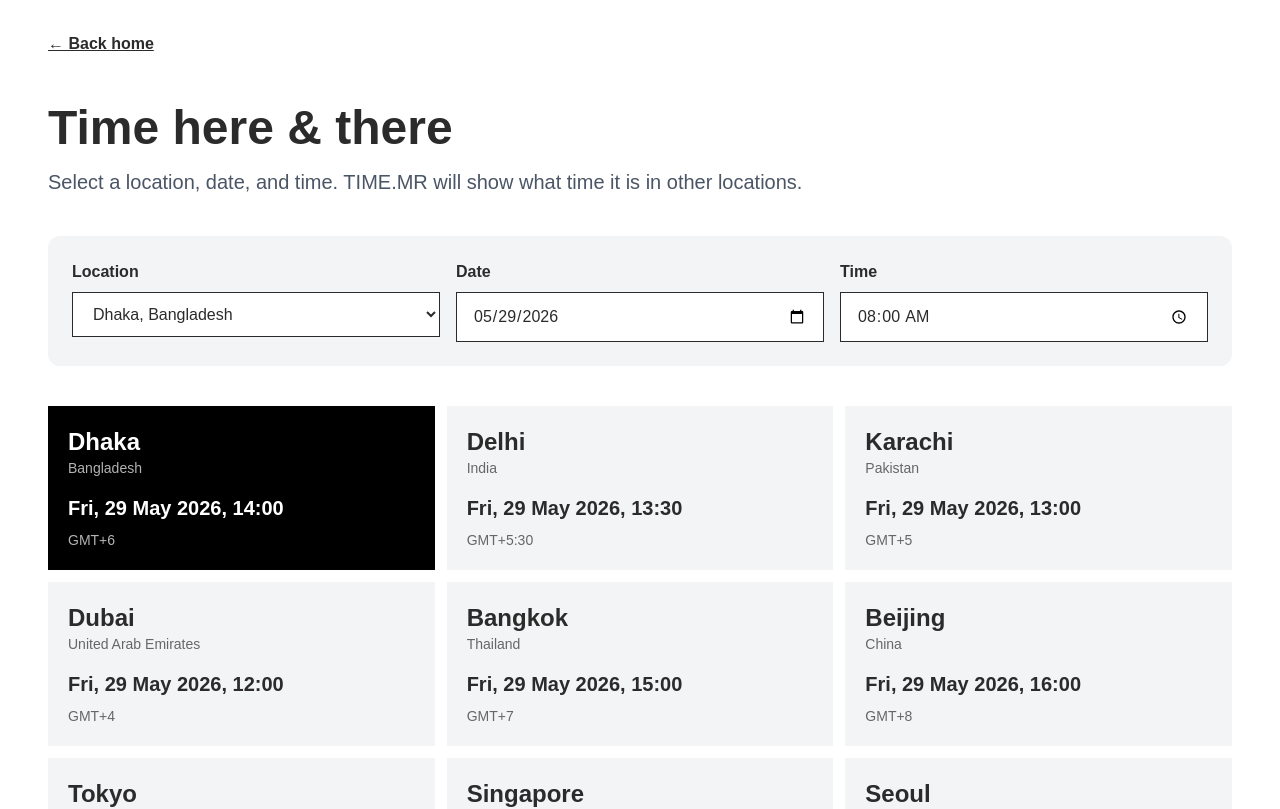
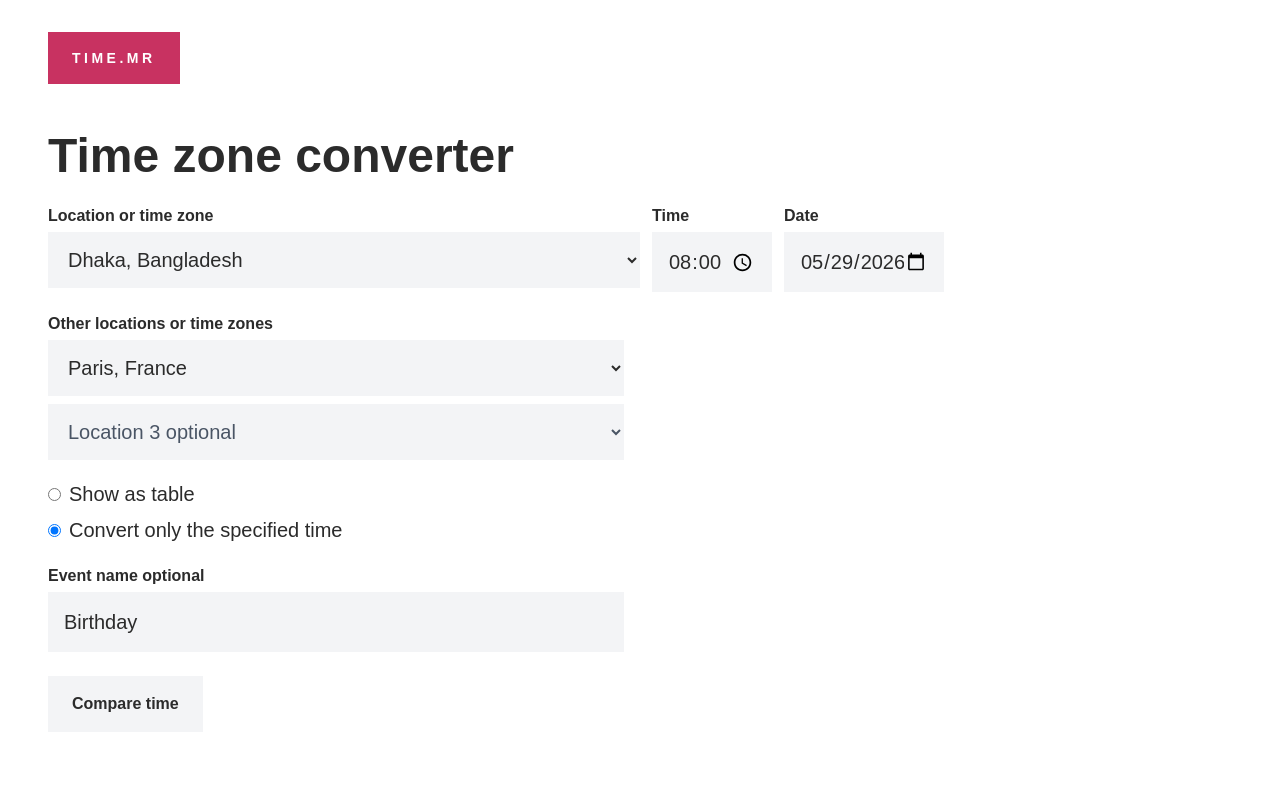
Before and after one commit to ramisha-maliyat/time_mr, a Next.js app: page /converter in a window 1280 px wide. Shown: the top 809 px of the page. Built offline with nearby package versions, Linux system fonts and the light colour scheme.

Commit message:
time here and there page change

```diff
--- a/app/converter/page.tsx
+++ b/app/converter/page.tsx
@@ -5,38 +5,144 @@ import { useMemo, useState } from "react";
 import { locations } from "@/data/locations";
 import { getTimezoneOffsetLabel } from "@/lib/time";
 
+function getDateTimeForDisplay(date: Date, timezone: string) {
+  return new Intl.DateTimeFormat("en-GB", {
+    timeZone: timezone,
+    weekday: "long",
+    day: "2-digit",
+    month: "long",
+    year: "numeric",
+    hour: "2-digit",
+    minute: "2-digit",
+    hour12: false,
+  }).format(date);
+}
+
+function getOnlyTime(date: Date, timezone: string) {
+  return new Intl.DateTimeFormat("en-GB", {
+    timeZone: timezone,
+    hour: "2-digit",
+    minute: "2-digit",
+    hour12: false,
+  }).format(date);
+}
+
+function getOnlyDate(date: Date, timezone: string) {
+  return new Intl.DateTimeFormat("en-GB", {
+    timeZone: timezone,
+    weekday: "long",
+    hour12: false,
+  }).format(date);
+}
+
+function getTimezoneHourDifference(fromTimezone: string, toTimezone: string) {
+  const now = new Date();
+
+  const fromParts = new Intl.DateTimeFormat("en-US", {
+    timeZone: fromTimezone,
+    hour: "2-digit",
+    hour12: false,
+  }).formatToParts(now);
+
+  const toParts = new Intl.DateTimeFormat("en-US", {
+    timeZone: toTimezone,
+    hour: "2-digit",
+    hour12: false,
+  }).formatToParts(now);
+
+  const fromHour = Number(fromParts.find((part) => part.type === "hour")?.value);
+  const toHour = Number(toParts.find((part) => part.type === "hour")?.value);
+
+  let difference = toHour - fromHour;
+
+  if (difference > 12) difference -= 24;
+  if (difference < -12) difference += 24;
+
+  if (difference === 0) return "same time";
+  if (difference > 0) return `+${difference}h`;
+  return `${difference}h`;
+}
+
 export default function ConverterPage() {
   const now = new Date();
 
   const [fromTimezone, setFromTimezone] = useState("Asia/Dhaka");
+  const [toTimezone, setToTimezone] = useState("Europe/Paris");
+  const [thirdTimezone, setThirdTimezone] = useState("");
   const [date, setDate] = useState(now.toISOString().slice(0, 10));
   const [time, setTime] = useState("08:00");
+  const [eventName, setEventName] = useState("Birthday");
+  const [mode, setMode] = useState<"single" | "table">("single");
+  const [submitted, setSubmitted] = useState(false);
+
+  const fromLocation = locations.find(
+    (location) => location.timezone === fromTimezone
+  );
+
+  const toLocation = locations.find(
+    (location) => location.timezone === toTimezone
+  );
+
+  const thirdLocation = locations.find(
+    (location) => location.timezone === thirdTimezone
+  );
+
+  const selectedLocations = [fromLocation, toLocation, thirdLocation].filter(
+    Boolean
+  ) as typeof locations;
 
   const convertedDate = useMemo(() => {
     return new Date(`${date}T${time}:00`);
   }, [date, time]);
 
+  const tableRows = useMemo(() => {
+    return Array.from({ length: 24 }, (_, index) => {
+      const rowDate = new Date(`${date}T00:00:00`);
+      rowDate.setHours(index);
+
+      return {
+        base: rowDate,
+        baseTime: getOnlyTime(rowDate, fromTimezone),
+        targetTime: getOnlyTime(rowDate, toTimezone),
+        baseDay: getOnlyDate(rowDate, fromTimezone),
+        targetDay: getOnlyDate(rowDate, toTimezone),
+      };
+    });
+  }, [date, fromTimezone, toTimezone]);
+
+  const fromTime = fromLocation
+    ? getOnlyTime(convertedDate, fromLocation.timezone)
+    : "";
+
+  const toTime = toLocation
+    ? getOnlyTime(convertedDate, toLocation.timezone)
+    : "";
+
+  const timeDifference =
+    fromLocation && toLocation
+      ? getTimezoneHourDifference(fromLocation.timezone, toLocation.timezone)
+      : "";
+
   return (
     <main className="min-h-screen bg-white px-6 py-8 text-[#2b2b2b] md:px-12">
-      <Link href="/" className="font-bold underline">
-        ← Back home
+      <Link
+        href="/"
+        className="inline-block bg-[#c83261] px-6 py-4 text-sm font-black tracking-[0.25em] text-white"
+      >
+        TIME.MR
       </Link>
 
-      <section className="mt-12">
-        <h1 className="text-5xl font-black">Time here & there</h1>
+      {!submitted && (
+        <section className="mt-12 max-w-4xl">
+          <h1 className="text-5xl font-black">Time zone converter</h1>
 
-        <p className="mt-4 max-w-3xl text-xl text-gray-600">
-          Select a location, date, and time. TIME.MR will show what time it is in
-          other locations.
-        </p>
-
-        <div className="mt-10 grid gap-4 rounded-xl bg-gray-100 p-6 md:grid-cols-3">
+          <div className="mt-6 grid gap-3 md:grid-cols-[2fr_120px_160px]">
             <label className="font-black">
-            Location
+              Location or time zone
               <select
                 value={fromTimezone}
                 onChange={(event) => setFromTimezone(event.target.value)}
-              className="mt-2 w-full border bg-white px-4 py-3 font-medium"
+                className="mt-1 w-full bg-gray-100 px-4 py-4 text-xl font-normal outline-none"
               >
                 {locations.map((location) => (
                   <option key={location.city} value={location.timezone}>
@@ -47,62 +153,273 @@ export default function ConverterPage() {
             </label>
 
             <label className="font-black">
+              Time
+              <input
+                type="time"
+                value={time}
+                onChange={(event) => setTime(event.target.value)}
+                className="mt-1 w-full bg-gray-100 px-4 py-4 text-xl font-normal outline-none"
+              />
+            </label>
+
+            <label className="font-black">
               Date
               <input
                 type="date"
                 value={date}
                 onChange={(event) => setDate(event.target.value)}
-              className="mt-2 w-full border bg-white px-4 py-3 font-medium"
-            />
-          </label>
-
-          <label className="font-black">
-            Time
-            <input
-              type="time"
-              value={time}
-              onChange={(event) => setTime(event.target.value)}
-              className="mt-2 w-full border bg-white px-4 py-3 font-medium"
+                className="mt-1 w-full bg-gray-100 px-4 py-4 text-xl font-normal outline-none"
               />
             </label>
           </div>
 
-        <div className="mt-10 grid grid-cols-1 gap-3 md:grid-cols-3">
-          {locations.map((location) => {
-            const converted = new Intl.DateTimeFormat("en-GB", {
-              timeZone: location.timezone,
-              weekday: "short",
-              day: "2-digit",
-              month: "short",
-              year: "numeric",
-              hour: "2-digit",
-              minute: "2-digit",
-              hour12: false,
-            }).format(convertedDate);
+          <div className="mt-5 max-w-xl">
+            <label className="font-black">
+              Other locations or time zones
+              <select
+                value={toTimezone}
+                onChange={(event) => setToTimezone(event.target.value)}
+                className="mt-1 w-full bg-gray-100 px-4 py-4 text-xl font-normal outline-none"
+              >
+                {locations.map((location) => (
+                  <option key={location.city} value={location.timezone}>
+                    {location.city}, {location.country}
+                  </option>
+                ))}
+              </select>
+            </label>
 
-            const offset = getTimezoneOffsetLabel(
-              location.timezone,
-              convertedDate
-            );
+            <select
+              value={thirdTimezone}
+              onChange={(event) => setThirdTimezone(event.target.value)}
+              className="mt-2 w-full bg-gray-100 px-4 py-4 text-xl text-gray-600 outline-none"
+            >
+              <option value="">Location 3 optional</option>
+              {locations.map((location) => (
+                <option key={location.city} value={location.timezone}>
+                  {location.city}, {location.country}
+                </option>
+              ))}
+            </select>
+          </div>
 
-            const active = location.timezone === fromTimezone;
+          <div className="mt-5 space-y-2 text-xl">
+            <label className="block">
+              <input
+                type="radio"
+                checked={mode === "table"}
+                onChange={() => setMode("table")}
+                className="mr-2"
+              />
+              Show as table
+            </label>
+
+            <label className="block">
+              <input
+                type="radio"
+                checked={mode === "single"}
+                onChange={() => setMode("single")}
+                className="mr-2"
+              />
+              Convert only the specified time
+            </label>
+          </div>
+
+          <label className="mt-5 block max-w-xl font-black">
+            Event name optional
+            <input
+              value={eventName}
+              onChange={(event) => setEventName(event.target.value)}
+              placeholder="Birthday"
+              className="mt-1 w-full bg-gray-100 px-4 py-4 text-xl font-normal outline-none"
+            />
+          </label>
+
+          <button
+            onClick={() => setSubmitted(true)}
+            className="mt-6 bg-gray-100 px-6 py-4 font-black hover:bg-gray-200"
+          >
+            Compare time
+          </button>
+        </section>
+      )}
+
+      {submitted && mode === "single" && (
+        <section className="mt-12 max-w-5xl">
+          <button
+            onClick={() => setSubmitted(false)}
+            className="mb-8 font-bold underline"
+          >
+            ← Edit this event
+          </button>
+
+          <h1 className="text-5xl font-black">
+            {eventName || "Event"}
+          </h1>
+
+          <h2 className="mt-2 text-4xl font-black">
+            {time} on {getDateTimeForDisplay(convertedDate, fromTimezone)} in{" "}
+            {fromLocation?.city}, {fromLocation?.country}
+          </h2>
+
+          <div className="mt-8 flex flex-wrap gap-3">
+            {selectedLocations.map((location) => (
+              <div key={location.city} className="bg-gray-100 p-5">
+                <h3 className="text-3xl font-black">{location.city}</h3>
+                <p className="text-4xl font-black">
+                  {getOnlyTime(convertedDate, location.timezone)}
+                </p>
+                <p className="mt-2 text-sm text-gray-500">
+                  {getTimezoneOffsetLabel(location.timezone, convertedDate)}
+                </p>
+              </div>
+            ))}
+          </div>
+
+          <div className="mt-8 inline-block bg-black px-5 py-2 text-3xl font-black text-white">
+            {fromLocation?.city} to {toLocation?.city}: {timeDifference}
+          </div>
+
+        <div className="mt-8 flex flex-col items-start gap-2 text-xl">
+  <button
+    onClick={() => {
+      setThirdTimezone("America/New_York");
+    }}
+    className="text-left underline hover:text-[#c83261]"
+  >
+    Show another time zone
+  </button>
+
+  <button
+    onClick={() => setSubmitted(false)}
+    className="text-left underline hover:text-[#c83261]"
+  >
+    Edit this event
+  </button>
+
+  <button
+    onClick={() => {
+      setSubmitted(false);
+      setFromTimezone("Asia/Dhaka");
+      setToTimezone("Europe/Paris");
+      setThirdTimezone("");
+      setTime("08:00");
+      setEventName("");
+      setMode("single");
+    }}
+    className="text-left underline hover:text-[#c83261]"
+  >
+    Create a new event
+  </button>
+</div>
+        </section>
+      )}
+
+      {submitted && mode === "table" && (
+  <section className="mt-10 max-w-4xl">
+    <button
+      onClick={() => setSubmitted(false)}
+      className="mb-4 text-sm font-bold underline"
+    >
+      ← Edit comparison
+    </button>
+
+    <h1 className="text-4xl font-black">
+      Time in {fromLocation?.city} and {toLocation?.city}
+    </h1>
+
+    <ul className="mt-3 list-disc pl-5 text-base leading-7">
+      <li>
+        When the time is <b>{time}</b> in {fromLocation?.city}, it is{" "}
+        <b>{toTime}</b> in {toLocation?.city}.
+      </li>
+      <li>Time difference is {timeDifference}.</li>
+      <li>
+        Click edit comparison to change city, date, or time.
+      </li>
+    </ul>
+
+    <h2 className="mt-8 text-2xl font-black">
+      Time difference from {fromLocation?.city}
+    </h2>
+
+    <div className="mt-4 w-[360px] space-y-3">
+      <div className="grid grid-cols-[60px_1fr_70px] items-center gap-2">
+        <span className="text-sm">UTC</span>
+        <div className="h-6 bg-black"></div>
+        <span className="text-sm">GMT</span>
+      </div>
+
+      <div className="grid grid-cols-[60px_1fr_70px] items-center gap-2">
+        <span className="text-sm">{toLocation?.city}</span>
+        <div className="h-6 bg-black"></div>
+        <span className="text-sm">{timeDifference}</span>
+      </div>
+    </div>
+
+    <div className="mt-10 w-[360px]">
+      <div className="grid grid-cols-2 border-b-2 border-black text-center">
+        <div className="py-2 text-2xl font-black">
+          {fromLocation?.city}
+        </div>
+
+        <div className="border-l border-gray-400 py-2 text-2xl font-black">
+          {toLocation?.city} ({timeDifference})
+        </div>
+      </div>
+
+      <div className="grid grid-cols-2 text-center text-sm">
+        <div className="border-r border-gray-400">
+          {tableRows.map((row, index) => {
+            const isSelectedHour = row.baseTime === time;
+            const isWorkHour = index >= 12 && index <= 17;
 
             return (
               <div
-                key={location.city}
-                className={`p-5 ${
-                  active ? "bg-black text-white" : "bg-gray-100"
-                }`}
+                key={`base-${index}`}
+                className={`py-1 ${
+                  isWorkHour ? "bg-green-100" : ""
+                } ${isSelectedHour ? "font-black text-[#c83261]" : ""}`}
               >
-                <h2 className="text-2xl font-black">{location.city}</h2>
-                <p className="text-sm opacity-70">{location.country}</p>
-                <p className="mt-4 text-xl font-bold">{converted}</p>
-                <p className="mt-2 text-sm opacity-70">{offset}</p>
+                {index === 0 && (
+                  <div className="mb-1 text-xs text-gray-500">
+                    {row.baseDay}
+                  </div>
+                )}
+
+                {row.baseTime}
               </div>
             );
           })}
         </div>
+
+        <div>
+          {tableRows.map((row, index) => {
+            const isSelectedHour = row.baseTime === time;
+            const isWorkHour = index >= 12 && index <= 17;
+
+            return (
+              <div
+                key={`target-${index}`}
+                className={`py-1 ${
+                  isWorkHour ? "bg-green-100" : ""
+                } ${isSelectedHour ? "font-black text-[#c83261]" : ""}`}
+              >
+                {index === 0 && (
+                  <div className="mb-1 text-xs text-gray-500">
+                    {row.targetDay}
+                  </div>
+                )}
+
+                {row.targetTime}
+              </div>
+            );
+          })}
+        </div>
+      </div>
+    </div>
   </section>
+)}
     </main>
   );
 }
```
Lines whose indentation alone changed are shown as unchanged.
